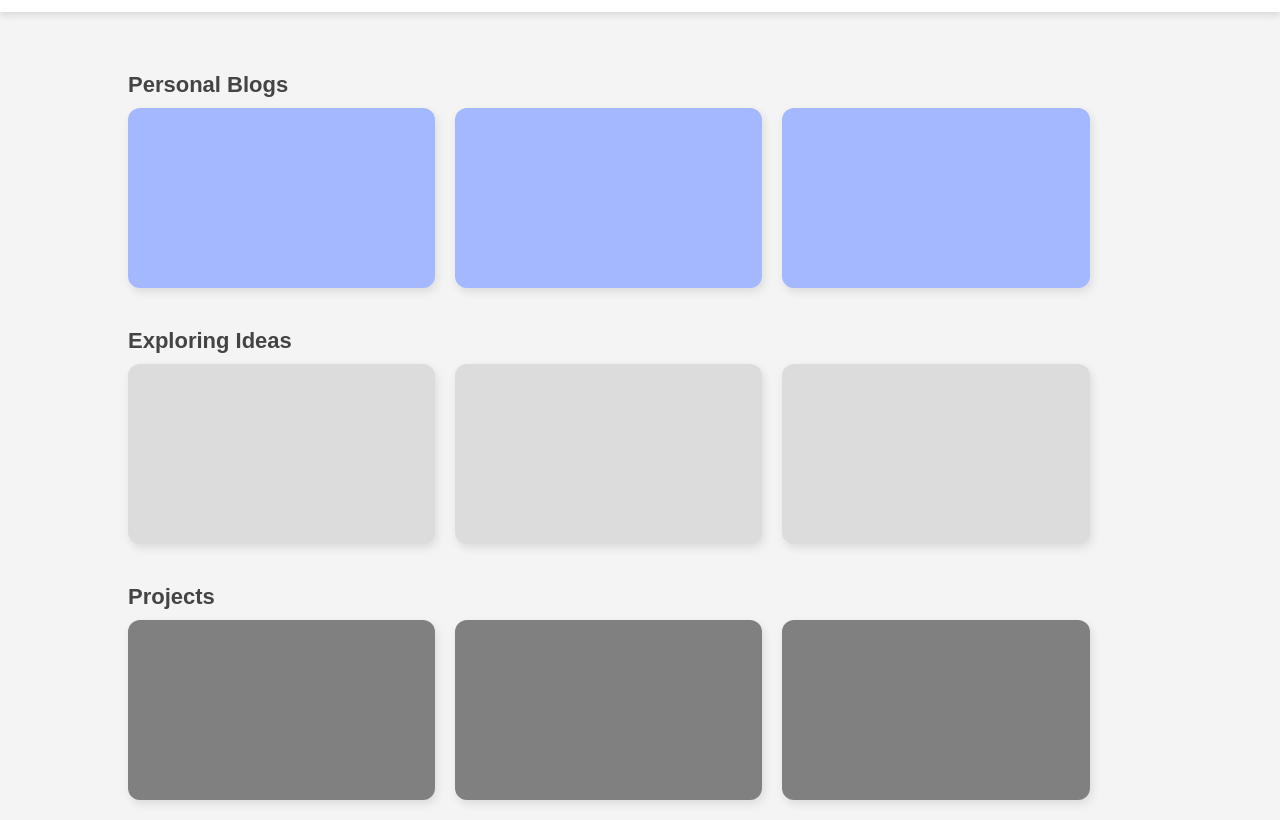
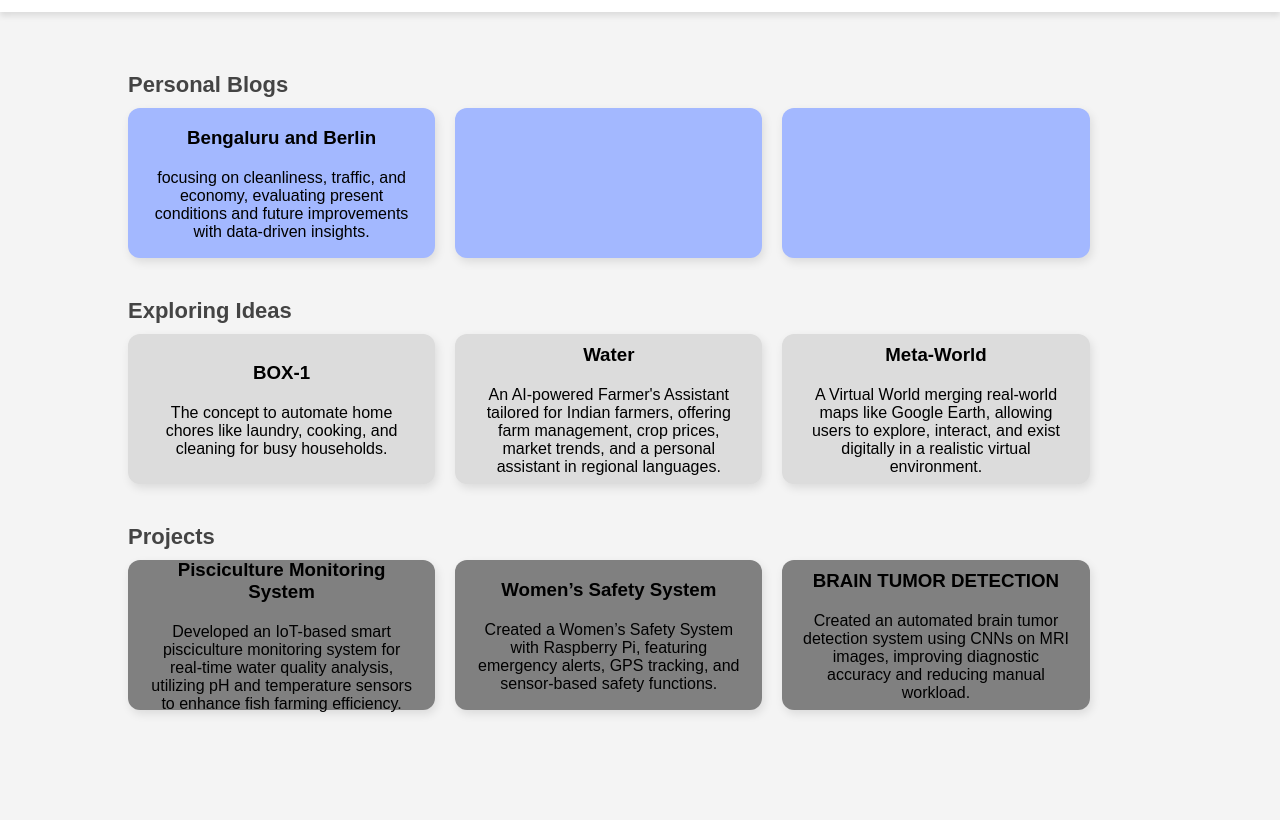
Before and after one commit to PunithBS10/punithbs10.github.io, a plain HTML site: page index.html in a window 1280 px wide. Shown: the part 44-864 px from the top of the page. After the commit the page ends 800 px from the top, so only its background shows below. Drawn offline with Linux system fonts and the light colour scheme.

Commit message:
Added the text or content to the cards

```diff
--- a/assets/css/styles.css
+++ b/assets/css/styles.css
@@ -57,7 +57,25 @@ body {
     border-radius: 12px;
     box-shadow: 2px 4px 10px rgba(0, 0, 0, 0.1);
     transition: transform 0.3s;
+    display: flex;
+    flex-direction: column;
+    justify-content: center;
+    align-items: center;
+    text-align: center;
+    height: 150px; /* Adjust as needed */
+    padding: 20px;
+    box-sizing: border-box;
+
 }
+
+.blog-card h3 {
+    margin-bottom: 20px; /* Reduce space below title */
+}
+
+.blog-card p {
+    margin-top: 0; /* Remove extra space above description */
+}
+
 
 .blog-card:hover {
     transform: scale(1.05);
--- a/index.html
+++ b/index.html
@@ -25,7 +25,10 @@
         <!-- Personal Blogs Section -->
         <h2 class="section-title">Personal Blogs</h2>
         <div class="blog-grid">
-            <div class="blog-card"></div>
+            <div class="blog-card">
+                <h3>Bengaluru and Berlin</h3>
+                <p>focusing on cleanliness, traffic, and economy, evaluating present conditions and future improvements with data-driven insights.</p>
+            </div>
             <div class="blog-card"></div>
             <div class="blog-card"></div>
         </div>
@@ -33,17 +36,39 @@
         <!-- Exploring Ideas Section -->
         <h2 class="section-title">Exploring Ideas</h2>
         <div class="blog-grid">
-            <div class="blog-card light-card"></div>
-            <div class="blog-card light-card"></div>
-            <div class="blog-card light-card"></div>
+            <div class="blog-card light-card">
+                <h3>BOX-1</h3>
+                <p> The concept to automate home chores like laundry, cooking, and cleaning for busy households.</p>
+            </div>
+            <div class="blog-card light-card">
+                <h3>Water</h3>
+                <p> An AI-powered Farmer's Assistant tailored for Indian farmers, offering farm management, crop prices, market trends, and a personal assistant in regional languages.</p>
+            </div>
+            <div class="blog-card light-card">
+                <h3>Meta-World</h3>
+                <p> A Virtual World merging real-world maps like Google Earth, allowing users to explore, interact, and exist digitally in a realistic virtual environment.</p>
+            </div>
         </div>
 
         <!-- Projects Section -->
         <h2 class="section-title">Projects</h2>
         <div class="blog-grid">
-            <div class="blog-card dark-card"></div>
-            <div class="blog-card dark-card"></div>
-            <div class="blog-card dark-card"></div>
+            <div class="blog-card dark-card">
+                <h3>Pisciculture Monitoring System</h3>
+                <p>  Developed an IoT-based smart pisciculture monitoring system for real-time
+                    water quality analysis, utilizing pH and temperature sensors to enhance fish farming
+                    efficiency.</p>
+            </div>
+            <div class="blog-card dark-card">
+                <h3>Women’s Safety System</h3>
+                <p>Created a Women’s Safety System with Raspberry Pi, featuring emergency
+                    alerts, GPS tracking, and sensor-based safety functions.</p>
+            </div>
+            <div class="blog-card dark-card">
+                <h3>BRAIN TUMOR DETECTION</h3>
+                <p>Created an automated brain tumor detection system using CNNs on MRI
+                    images, improving diagnostic accuracy and reducing manual workload.</p>
+            </div>
         </div>
     </div>
 
```
